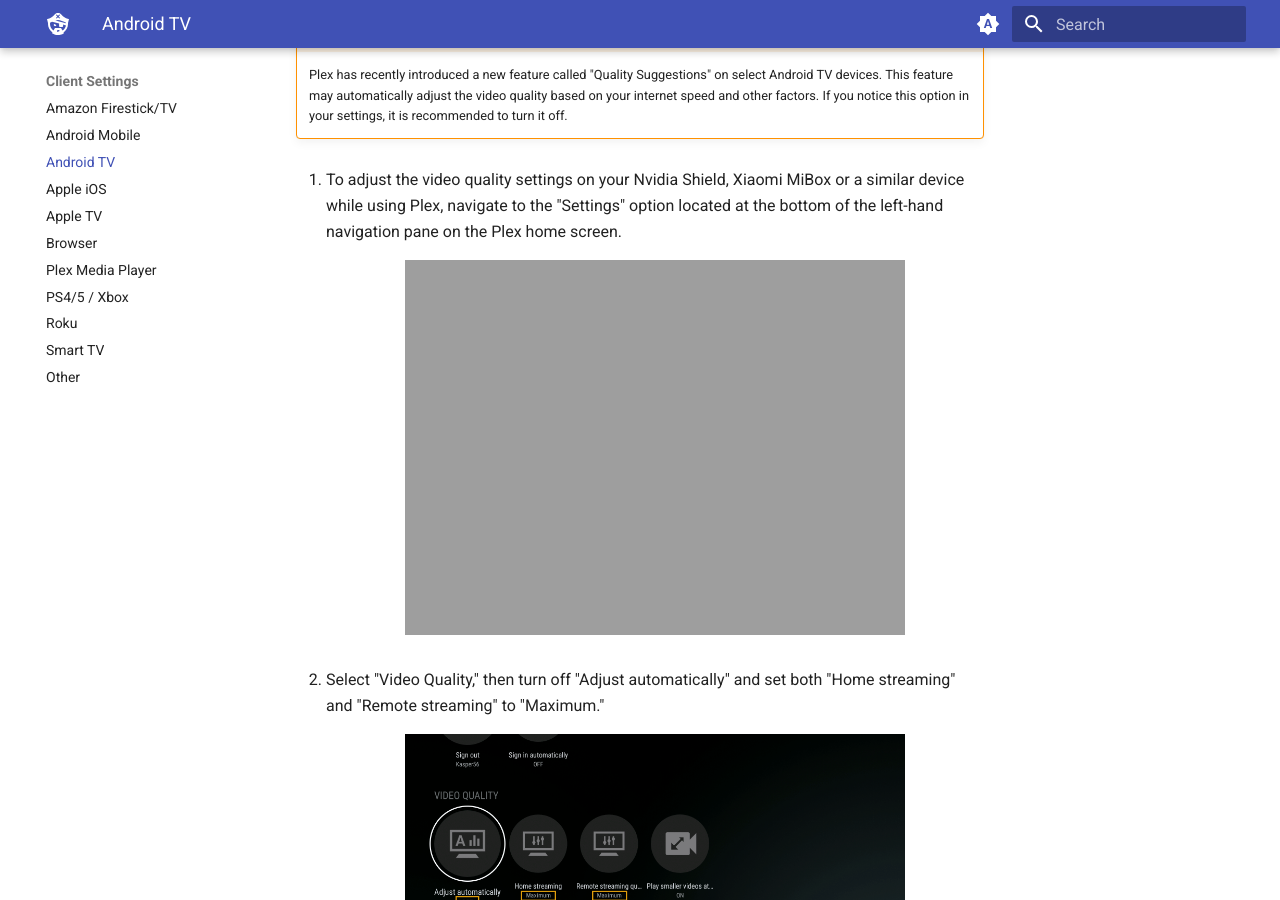
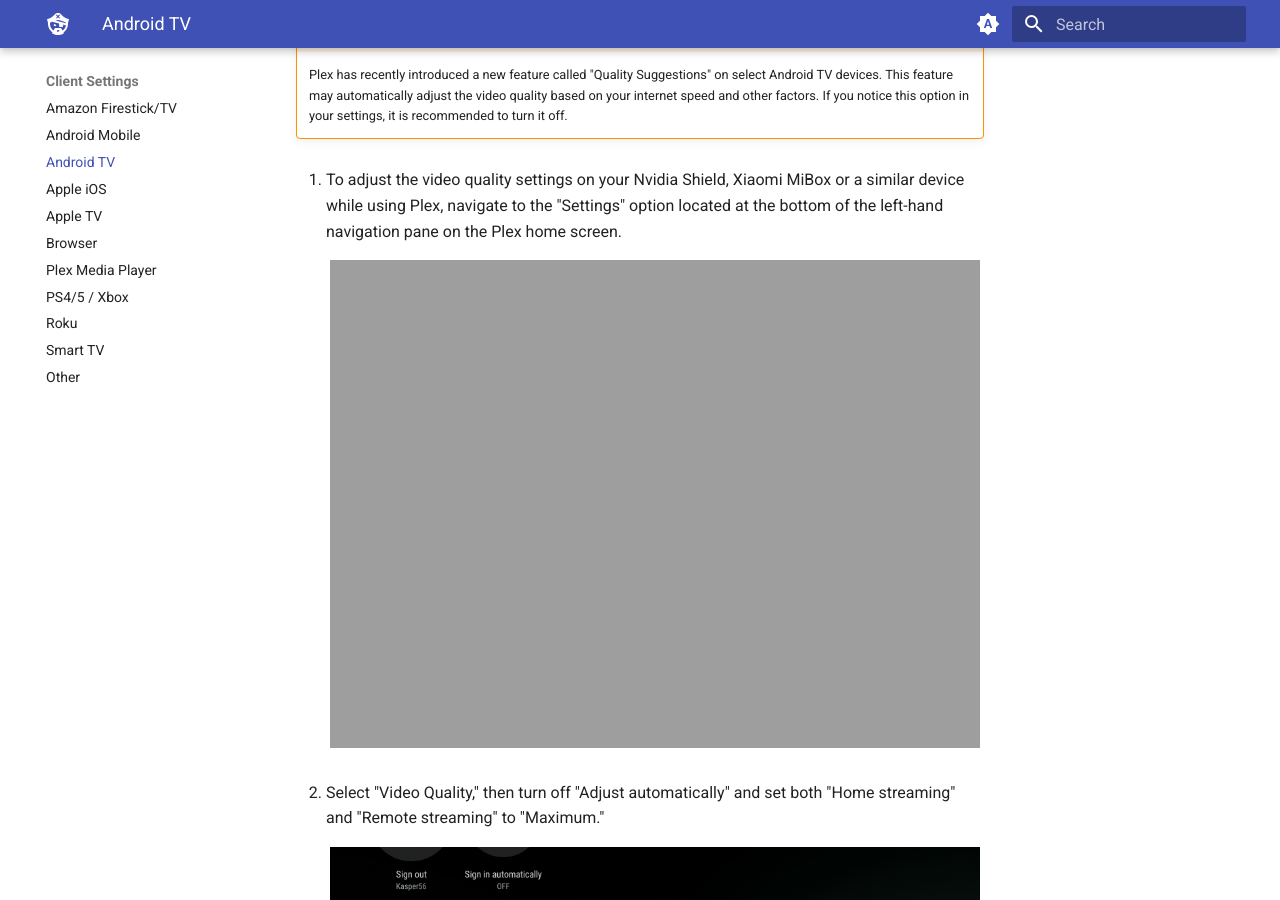
Before and after one commit to neomedia6989/docs-2, an MkDocs documentation site: the page built from docs/clients/androidtv.md, in a window 1280 px wide and 900 px high, scrolled down 324 px. Built offline with MkDocs 1.6.1 and Material for MkDocs 9.7.7, drawn with Linux system fonts in a browser that asks for light colours.

Commit message:
Update androidtv.md

```diff
--- a/docs/clients/androidtv.md
+++ b/docs/clients/androidtv.md
@@ -9,14 +9,14 @@
 1. To adjust the video quality settings on your Nvidia Shield, Xiaomi MiBox or a similar device while using Plex, navigate to the "Settings" option located at the bottom of the left-hand navigation pane on the Plex home screen.
 
     <figure markdown>
-    ![(../media/clients-androidtv-1.png "Click on 'Settings'")](https://docs.blackbeard.media/media/clients-androidtv-1.png){ width=500 }
+    ![(../media/clients-androidtv-1.png "Click on 'Settings'")](https://docs.blackbeard.media/media/clients-androidtv-1.png){ width=650 }
       <figcaption></figcaption>
     </figure>
 
 2. Select "Video Quality," then turn off "Adjust automatically" and set both "Home streaming" and "Remote streaming" to "Maximum."
 
     <figure markdown>
-    ![(../media/clients-androidtv-2.png "Turn of 'Adjust automatically' and set streaming to 'Maximum'")](https://docs.blackbeard.media/media/clients-androidtv-2.png){ width=500 }
+    ![(../media/clients-androidtv-2.png "Turn of 'Adjust automatically' and set streaming to 'Maximum'")](https://docs.blackbeard.media/media/clients-androidtv-2.png){ width=650 }
       <figcaption></figcaption>
     </figure>
 
```
